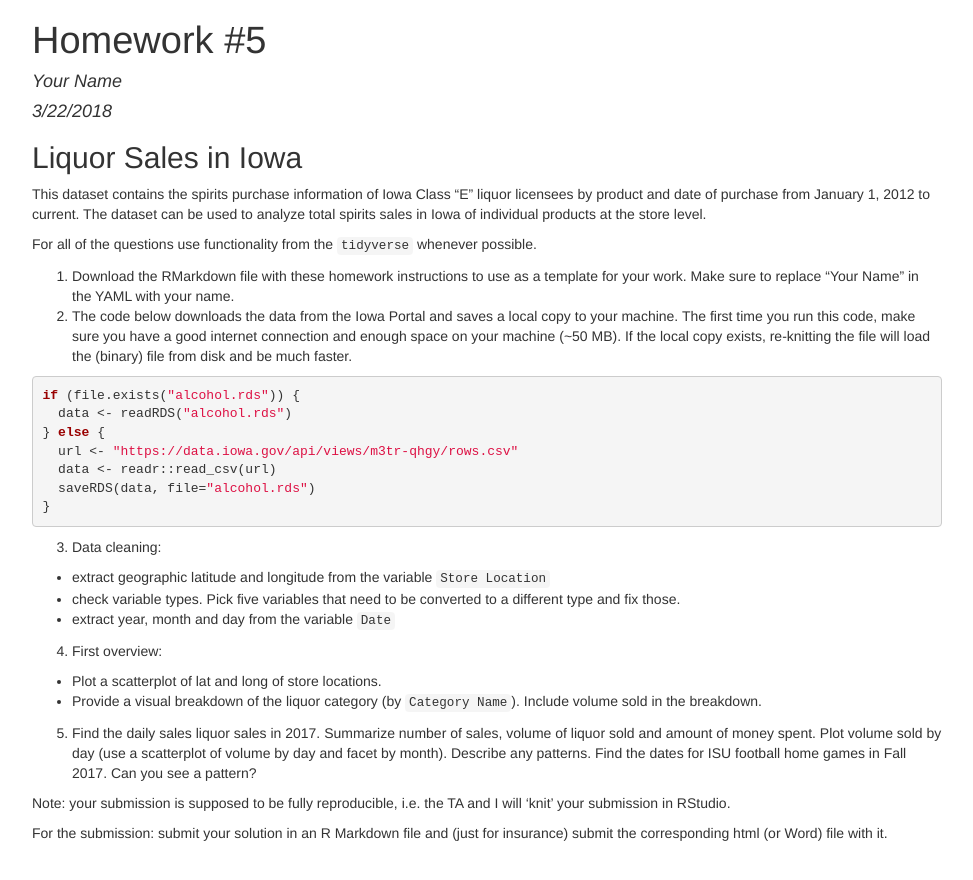
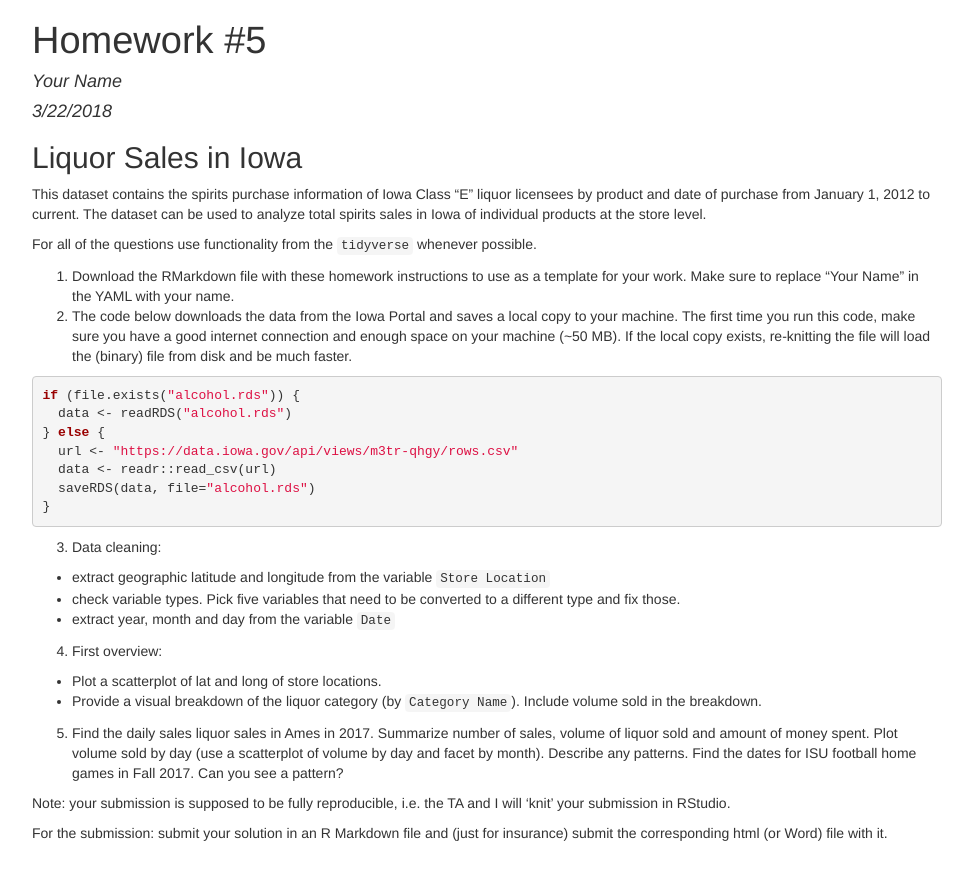
Before and after one commit to DS202-at-ISU/DS202-at-ISU.github.io-2018, a Jekyll site: the page homework/homework05.html, which Jekyll copies as it is, in a window 1280 px wide. Shown: the top 880 px of the page, without its empty margins (153-1126 px from the left). Built offline with Jekyll 4.4.1, drawn with Linux system fonts in a browser that asks for light colours.

Commit message:
Ames sales only

```diff
--- a/homework/homework05.Rmd
+++ b/homework/homework05.Rmd
@@ -40,7 +40,7 @@ if (file.exists("alcohol.rds")) {
 4. First overview:
   - Plot a scatterplot of lat and long of store locations.
   - Provide a visual breakdown of the liquor category (by `Category Name`). Include volume sold in the breakdown.
-5. Find the daily sales liquor sales in 2017. Summarize number of sales, volume of liquor sold and amount of money spent. Plot volume sold by day (use a scatterplot of volume by day and facet by month). Describe any patterns.
+5. Find the daily sales liquor sales in Ames in 2017. Summarize number of sales, volume of liquor sold and amount of money spent. Plot volume sold by day (use a scatterplot of volume by day and facet by month). Describe any patterns.
 Find the dates for ISU football home games in Fall 2017. Can you see a pattern?
 
 
--- a/homework/homework05.html
+++ b/homework/homework05.html
@@ -156,7 +156,7 @@ $(document).ready(function () {
 <li>Provide a visual breakdown of the liquor category (by <code>Category Name</code>). Include volume sold in the breakdown.</li>
 </ul>
 <ol start="5" style="list-style-type: decimal">
-<li>Find the daily sales liquor sales in 2017. Summarize number of sales, volume of liquor sold and amount of money spent. Plot volume sold by day (use a scatterplot of volume by day and facet by month). Describe any patterns. Find the dates for ISU football home games in Fall 2017. Can you see a pattern?</li>
+<li>Find the daily sales liquor sales in Ames in 2017. Summarize number of sales, volume of liquor sold and amount of money spent. Plot volume sold by day (use a scatterplot of volume by day and facet by month). Describe any patterns. Find the dates for ISU football home games in Fall 2017. Can you see a pattern?</li>
 </ol>
 <p>Note: your submission is supposed to be fully reproducible, i.e. the TA and I will ‘knit’ your submission in RStudio.</p>
 <p>For the submission: submit your solution in an R Markdown file and (just for insurance) submit the corresponding html (or Word) file with it.</p>
```
